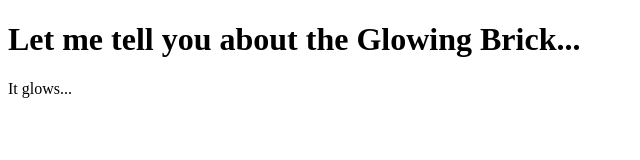
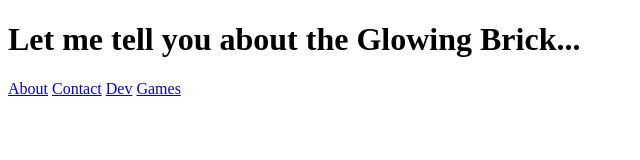
Before and after one commit to mhochoy/mhochoy.github.io, a plain HTML site: page index.html in a window 1280 px wide. Shown: the whole page, without its empty margins (0-640 px from the left). Drawn offline with Linux system fonts and the light colour scheme.

Commit message:
Added links to other parts of the website

```diff
--- a/index.html
+++ b/index.html
@@ -6,6 +6,9 @@
 </head>
 <body>
     <h1>Let me tell you about the Glowing Brick...</h1>
-    <p>It glows...</p>
+    <a href="https://about.glowingbrick.com">About</a>
+    <a href="https://contact.glowingbrick.com">Contact</a>
+    <a href="https://dev.glowingbrick.com">Dev</a>
+    <a href="https://games.glowingbrick.com">Games</a>
 </body>
 </html>
```
